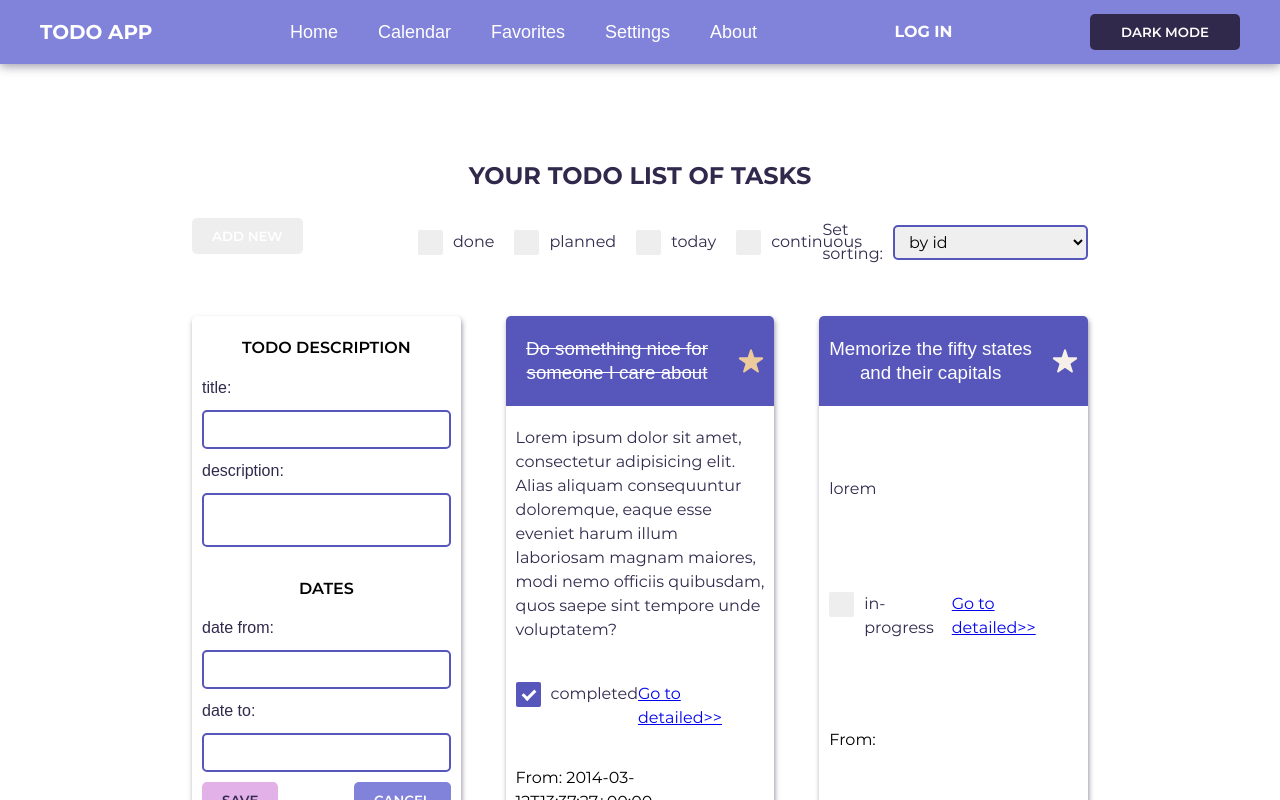
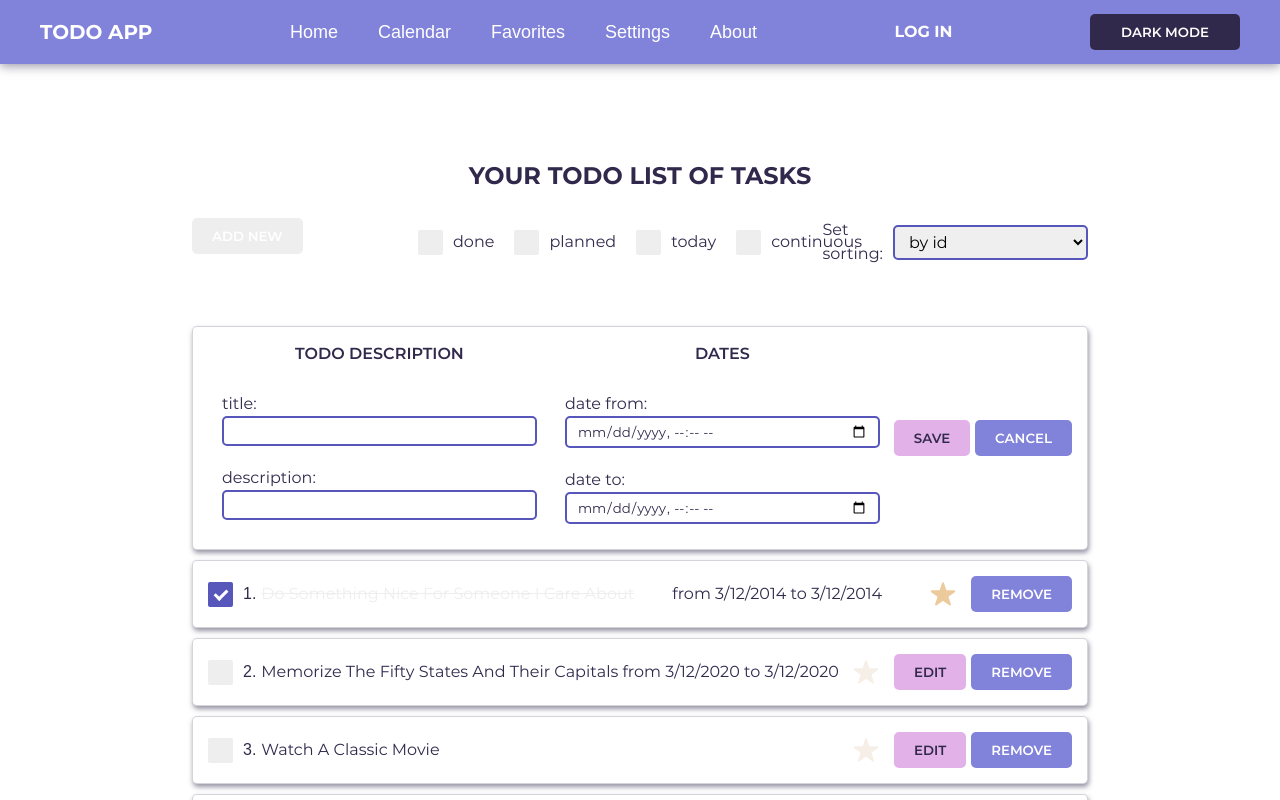
Before and after one commit to lisabazdyreva/vue-todo-app, a Vue app: page /todos in a window 1280 px wide. Both pictures are taken after a click on the button "ADD NEW". Shown: the top 800 px of the page. Built offline with nearby package versions, Linux system fonts and the light colour scheme; a web font is replaced by a local one.

Commit message:
added functionality to view date and add date in todos

```diff
--- a/src/components/todos/todo-briefly-edit/todo-briefly-edit.vue
+++ b/src/components/todos/todo-briefly-edit/todo-briefly-edit.vue
@@ -31,7 +31,7 @@
         />
 
         <label class="todo-edit-form__label">Description:</label>
-        <textarea class="todo-edit-form__textarea" :value="props.todo.description"></textarea>
+        <input type="text" class="todo-edit-form__input" :value="props.todo.description" />
 
         <label class="todo-edit-form__label">
           <input
@@ -49,10 +49,18 @@
         <legend class="todo-edit-form__group-title">Duration</legend>
 
         <label class="todo-edit-form__label">From:</label>
-        <input class="todo-edit-form__input" type="text" :value="props.todo.dates?.dateFrom" />
+        <input
+          class="todo-edit-form__input"
+          type="datetime-local"
+          :value="props.todo.dates?.dateFrom"
+        />
 
         <label class="todo-edit-form__label">To:</label>
-        <input class="todo-edit-form__input" type="text" />
+        <input
+          class="todo-edit-form__input"
+          type="datetime-local"
+          :value="props.todo.dates?.dateTo"
+        />
       </fieldset>
 
       <div class="todo-list__buttons">
--- a/src/components/todos/todo-briefly-new/todo-briefly-new.vue
+++ b/src/components/todos/todo-briefly-new/todo-briefly-new.vue
@@ -47,21 +47,22 @@
         <input class="todo-add-form__input" id="title" type="text" v-model="todoTitle" />
 
         <label class="todo-add-form__label">Description:</label>
-        <textarea
-          class="todo-add-form__textarea"
+        <input
+          class="todo-add-form__input"
           id="description"
+          type="text"
           v-model="todoDescription"
-        ></textarea>
+        />
       </fieldset>
 
       <fieldset class="todo-add-form__group">
         <legend class="todo-add-form__group-title">Dates</legend>
 
         <label class="todo-add-form__label" for="title">Date from:</label>
-        <input class="todo-add-form__input" type="text" />
+        <input class="todo-add-form__input" type="datetime-local" />
 
         <label class="todo-add-form__label" for="title">Date to:</label>
-        <input class="todo-add-form__input" type="text" />
+        <input class="todo-add-form__input" type="datetime-local" />
       </fieldset>
 
       <div class="todo-list__buttons">
--- a/src/components/todos/todo-briefly-view/todo-briefly-view.vue
+++ b/src/components/todos/todo-briefly-view/todo-briefly-view.vue
@@ -1,5 +1,5 @@
 <script setup lang="ts">
-  import { ref } from 'vue';
+  import { computed, ref } from 'vue';
 
   import EditTodoButton from '@/components/todos/todo-buttons/edit-todo-button.vue';
   import RemoveTodoButton from '@/components/todos/todo-buttons/remove-todo-button.vue';
@@ -23,6 +23,24 @@
   const onFavoriteCheckboxChangeHandler = () => {
     toggleFavorite(props.todo);
   };
+
+  const computedDateFrom = computed(() => {
+    const dateFrom = props.todo.dates?.dateFrom;
+
+    if (dateFrom) {
+      const valueDateFrom = new Date(dateFrom);
+      return Intl.DateTimeFormat('en-US').format(valueDateFrom);
+    }
+  });
+
+  const computedDateTo = computed(() => {
+    const dateTo = props.todo.dates?.dateTo;
+
+    if (dateTo) {
+      const valueDateTo = new Date(dateTo);
+      return Intl.DateTimeFormat('en-US').format(valueDateTo);
+    }
+  });
 </script>
 
 <template>
@@ -41,6 +59,10 @@
         :class="{ 'todo-list__item-title--completed': props.todo.completed }"
         >{{ props.todo.title }}</RouterLink
       >
+    </div>
+    <div v-if="props.todo.dates">
+      <span>from {{ computedDateFrom }}</span>
+      <span> to {{ computedDateTo }}</span>
     </div>
     <div class="todo-list__buttons">
       <TodoFavoriteCheckbox
--- a/src/components/todos/todo-in-detail-edit/todo-in-detail-edit.vue
+++ b/src/components/todos/todo-in-detail-edit/todo-in-detail-edit.vue
@@ -1,15 +1,40 @@
 <script setup lang="ts">
-  import type { Todo } from '../../../types/todo';
   import { ref } from 'vue';
+
   import SaveTodoButton from '@/components/todos/todo-buttons/save-todo-button.vue';
   import CancelTodoButton from '@/components/todos/todo-buttons/cancel-todo-button.vue';
+
+  import type { Todo } from '../../../types/todo';
+  import { useTodosStore } from '../../../stores/todos';
 
   const props = defineProps<{ todo: Todo }>();
 
   const title = ref(props.todo.title);
   const description = ref(props.todo.description);
 
-  const onEditCardFormSubmitHandler = () => {};
+  const dateFrom = ref(props.todo.dates?.dateFrom);
+  const dateTo = ref(props.todo.dates?.dateTo);
+
+  const storeTodos = useTodosStore();
+  const { addTodo } = storeTodos;
+
+  const onEditCardFormSubmitHandler = () => {
+    const dateFromValue = dateFrom.value || '';
+    const dateToValue = dateTo.value || '';
+
+    const isTimeless = dateFromValue === '' && dateToValue === '';
+
+    addTodo({
+      ...props.todo,
+      title: title.value,
+      description: description.value,
+      dates: {
+        dateFrom: dateFromValue,
+        dateTo: dateToValue,
+      },
+      timeless: isTimeless,
+    });
+  };
 </script>
 
 <template>
@@ -29,15 +54,16 @@
         <legend class="card-edit-form__group-title">Dates</legend>
 
         <label class="card-edit-form__label">Date from:</label>
-        <input class="card-edit-form__input" type="text" />
+        <input class="card-edit-form__input" type="datetime-local" v-model="dateFrom" />
 
         <label class="card-edit-form__label">Date to:</label>
-        <input class="card-edit-form__input" type="text" />
+        <input class="card-edit-form__input" type="datetime-local" v-model="dateTo" />
       </fieldset>
 
       <div class="card-edit-form__buttons-wrapper">
-        <SaveTodoButton @save-click-handler="$emit('saveClickHandler')" />
         <CancelTodoButton @cancel-click-handler="$emit('cancelClickHandler')" />
+        <SaveTodoButton />
+        <!--        @save-click-handler="$emit('saveClickHandler')"-->
       </div>
     </form>
   </div>
--- a/src/components/todos/todo-in-detail-new/todo-in-detail-new.vue
+++ b/src/components/todos/todo-in-detail-new/todo-in-detail-new.vue
@@ -9,6 +9,8 @@
 
   const todoTitle = ref('');
   const todoDescription = ref('');
+  const todoDateFrom = ref('');
+  const todoDateTo = ref('');
 
   const storeTodos = useTodosStore();
   const { addTodo } = storeTodos;
@@ -27,6 +29,8 @@
       timeless: true,
       createdTime: new Date().toISOString(),
     });
+
+    // // new Date(target.value).toISOString();
     resetIsAddNewTodoActive();
     todoTitle.value = '';
   };
@@ -35,6 +39,16 @@
     todoTitle.value = '';
     todoDescription.value = '';
     resetIsAddNewTodoActive();
+  };
+
+  const onDateFromInputHandler = (evt: Event) => {
+    const target = evt.target as HTMLInputElement;
+    todoDateFrom.value = target.value;
+  };
+
+  const onDateToInputHandler = (evt: Event) => {
+    const target = evt.target as HTMLInputElement;
+    todoDateTo.value = target.value;
   };
 </script>
 
@@ -52,6 +66,7 @@
           name="title"
           v-model="todoTitle"
         />
+        <p class="card-add-form__validation-message">Поле обязательно к заполнению</p>
 
         <label class="card-add-form__label" for="description">Description:</label>
         <textarea
@@ -66,10 +81,24 @@
         <legend class="card-add-form__group-title">Dates</legend>
 
         <label class="card-add-form__label">Date from:</label>
-        <input class="card-add-form__input" type="text" name="date-from" id="date-from" />
+        <input
+          class="card-add-form__input"
+          type="datetime-local"
+          name="date-from"
+          id="date-from"
+          :value="todoDateFrom"
+          @input="onDateFromInputHandler"
+        />
 
         <label class="card-add-form__label">Date to:</label>
-        <input class="card-add-form__input" type="text" name="date-to" id="date-to" />
+        <input
+          class="card-add-form__input"
+          type="datetime-local"
+          name="date-to"
+          id="date-to"
+          :value="todoDateTo"
+          @input="onDateToInputHandler"
+        />
       </fieldset>
 
       <div class="card-add-form__buttons-wrapper">
@@ -145,6 +174,12 @@
     padding: 10px 10px;
   }
 
+  .card-add-form__validation-message {
+    font-size: 10px;
+    margin: 0;
+    text-transform: uppercase;
+  }
+
   .card-add-form__buttons-wrapper {
     display: flex;
     justify-content: space-between;
--- a/src/components/todos/todo-in-detail-view/todo-in-detail-view.vue
+++ b/src/components/todos/todo-in-detail-view/todo-in-detail-view.vue
@@ -1,13 +1,15 @@
 <script setup lang="ts">
+  import { computed } from 'vue';
+
   import EditTodoButton from '@/components/todos/todo-buttons/edit-todo-button.vue';
   import RemoveTodoButton from '@/components/todos/todo-buttons/remove-todo-button.vue';
+  import TodoRegularCheckbox from '@/components/todos/todo-checkboxes/todo-regular-checkbox.vue';
+  import TodoFavoriteCheckbox from '@/components/todos/todo-checkboxes/todo-favorite-checkbox.vue';
 
   import type { Todo } from '../../../types/todo';
-  import { CompleteValue, Route } from '../../../utils/const';
+  import { CompleteValue, Route, dateTimeOptions } from '../../../utils/const';
 
   import { useTodosStore } from '../../../stores/todos';
-  import TodoRegularCheckbox from '@/components/todos/todo-checkboxes/todo-regular-checkbox.vue';
-  import TodoFavoriteCheckbox from '@/components/todos/todo-checkboxes/todo-favorite-checkbox.vue';
 
   const props = defineProps<{ todo: Todo }>();
 
@@ -21,6 +23,22 @@
   const onCompleteButtonClickHandler = () => {
     toggleCompleted(props.todo);
   };
+
+  const dateFrom = computed(() => {
+    const dateFromISO = props.todo.dates?.dateFrom;
+
+    if (dateFromISO) {
+      return new Intl.DateTimeFormat('en-US', dateTimeOptions).format(new Date(dateFromISO));
+    }
+  });
+
+  const dateTo = computed(() => {
+    const dateToISO = props.todo.dates?.dateTo;
+
+    if (dateToISO) {
+      return new Intl.DateTimeFormat('en-US', dateTimeOptions).format(new Date(dateToISO));
+    }
+  });
 </script>
 
 <template>
@@ -50,8 +68,8 @@
     </p>
 
     <div v-if="props.todo.dates?.dateFrom" class="todo-card__dates">
-      <p>From: {{ props.todo?.dates?.dateTo }}</p>
-      <p v-if="props.todo.dates.dateTo">To: {{ props.todo?.dates?.dateFrom }}</p>
+      <p>From: {{ dateFrom }}</p>
+      <p v-if="props.todo.dates.dateTo">To: {{ dateTo }}</p>
     </div>
 
     <div class="todo-card__buttons">
--- a/src/mock/todos.ts
+++ b/src/mock/todos.ts
@@ -8,10 +8,10 @@ export const todosData: Todos = [
       'Lorem ipsum dolor sit amet, consectetur adipisicing elit. Alias aliquam consequuntur doloremque, eaque esse eveniet harum illum laboriosam magnam maiores, modi nemo officiis quibusdam, quos saepe sint tempore unde voluptatem?',
     completed: true,
     timeless: false,
-    createdTime: '2014-03-12T13:37:27+00:00',
+    createdTime: '2014-03-12T13:37:27',
     dates: {
-      dateFrom: '2014-03-12T13:37:27+00:00',
-      dateTo: '2014-03-12T13:37:27+00:00',
+      dateFrom: '2014-03-12T13:37:27',
+      dateTo: '2014-03-12T13:37:27',
     },
     isFavorite: true,
   },
@@ -21,10 +21,10 @@ export const todosData: Todos = [
     description: 'lorem',
     completed: false,
     timeless: false,
-    createdTime: '2020-03-12T13:37:27+00:00',
+    createdTime: '2020-03-12T13:37:27',
     dates: {
-      dateFrom: '2020-03-12T13:37:27+00:00',
-      dateTo: null,
+      dateFrom: '2020-03-12T13:37:27',
+      dateTo: '2020-03-12T13:37:27',
     },
     isFavorite: false,
   },
@@ -34,7 +34,7 @@ export const todosData: Todos = [
     description: 'lorem',
     completed: false,
     timeless: true,
-    createdTime: '2019-03-12T13:37:27+00:00',
+    createdTime: '2019-03-12T13:37:27',
     isFavorite: false,
   },
   {
@@ -43,7 +43,7 @@ export const todosData: Todos = [
     description: 'lorem',
     completed: false,
     timeless: true,
-    createdTime: '2022-03-12T13:37:27+00:00',
+    createdTime: '2022-03-12T13:37:27',
     isFavorite: false,
   },
   {
@@ -51,7 +51,7 @@ export const todosData: Todos = [
     title: "Solve a Rubik's cube",
     completed: false,
     timeless: true,
-    createdTime: '2021-03-12T13:37:27+00:00',
+    createdTime: '2021-03-12T13:37:27',
     isFavorite: false,
   },
   {
@@ -60,7 +60,7 @@ export const todosData: Todos = [
     description: 'qui ullam ratione quibusdam voluptatem quia omnis',
     completed: false,
     timeless: true,
-    createdTime: '2021-03-12T13:37:27+00:00',
+    createdTime: '2021-03-12T13:37:27',
     isFavorite: false,
   },
   {
@@ -69,7 +69,9 @@ export const todosData: Todos = [
     description: 'suscipit repellat esse quibusdam voluptatem incidunt',
     completed: true,
     timeless: true,
-    createdTime: '2021-03-12T13:37:27+00:00',
+    createdTime: '2021-03-12T13:37:27',
     isFavorite: false,
   },
 ];
+
+//WHAT UIS TIMELESS
--- a/src/stores/process.ts
+++ b/src/stores/process.ts
@@ -4,7 +4,9 @@ import { TodoListView } from '../utils/const';
 
 export const useProcessStore = defineStore('process', () => {
   const isAddNewTodoActive = ref(false);
-  const displayModeTodo = ref<(typeof TodoListView)[keyof typeof TodoListView]>(TodoListView.Cards);
+  const displayModeTodo = ref<(typeof TodoListView)[keyof typeof TodoListView]>(
+    TodoListView.BrieflyList
+  );
 
   const setIsAddNewTodoActive = () => {
     isAddNewTodoActive.value = true;
--- a/src/utils/const.ts
+++ b/src/utils/const.ts
@@ -38,3 +38,12 @@ export const CompleteValue = {
   Completed: 'completed',
   InProgress: 'in-progress',
 } as const;
+
+export const dateTimeOptions: Intl.DateTimeFormatOptions = {
+  weekday: 'long',
+  year: 'numeric',
+  month: 'long',
+  day: 'numeric',
+  hour: 'numeric',
+  minute: 'numeric',
+};
```
